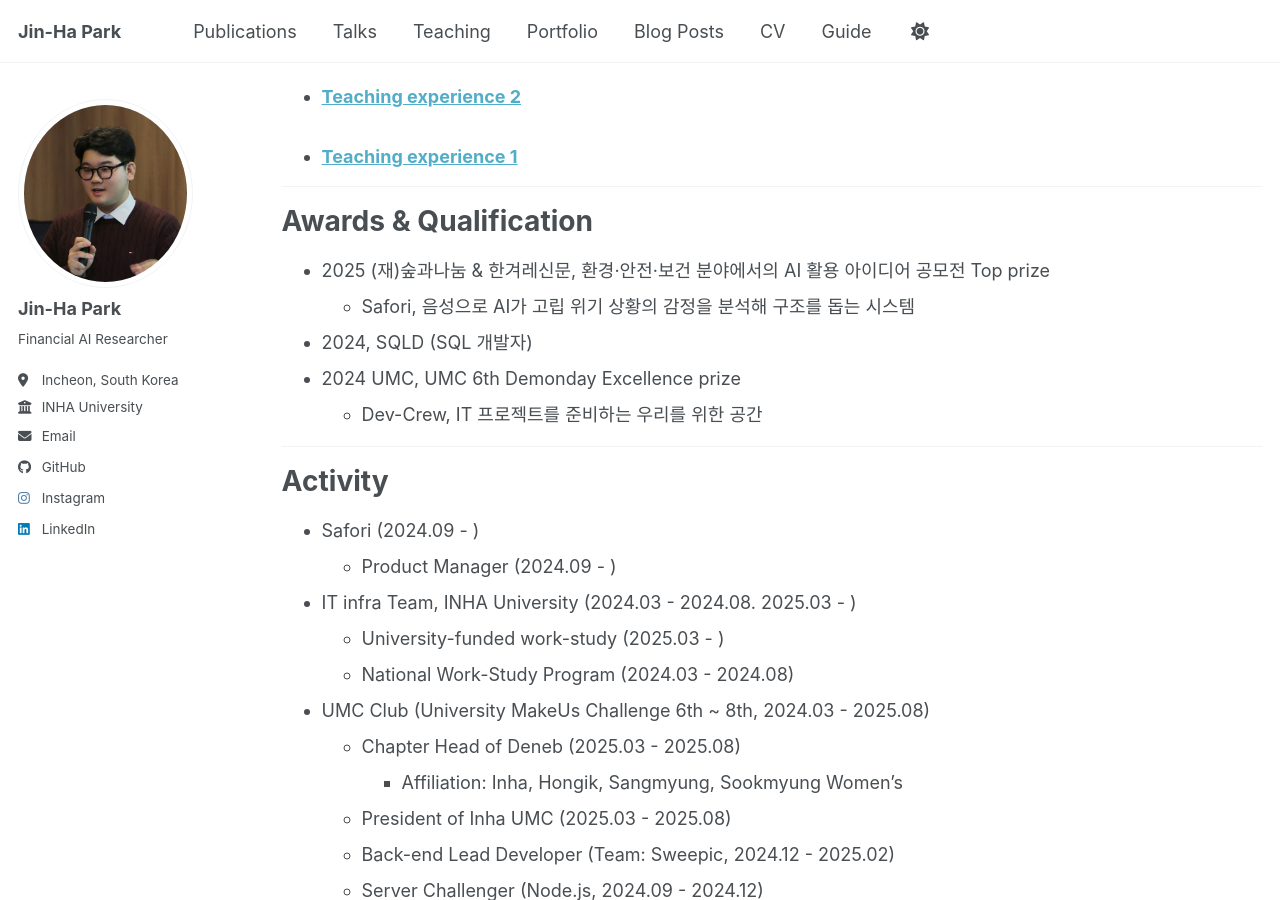
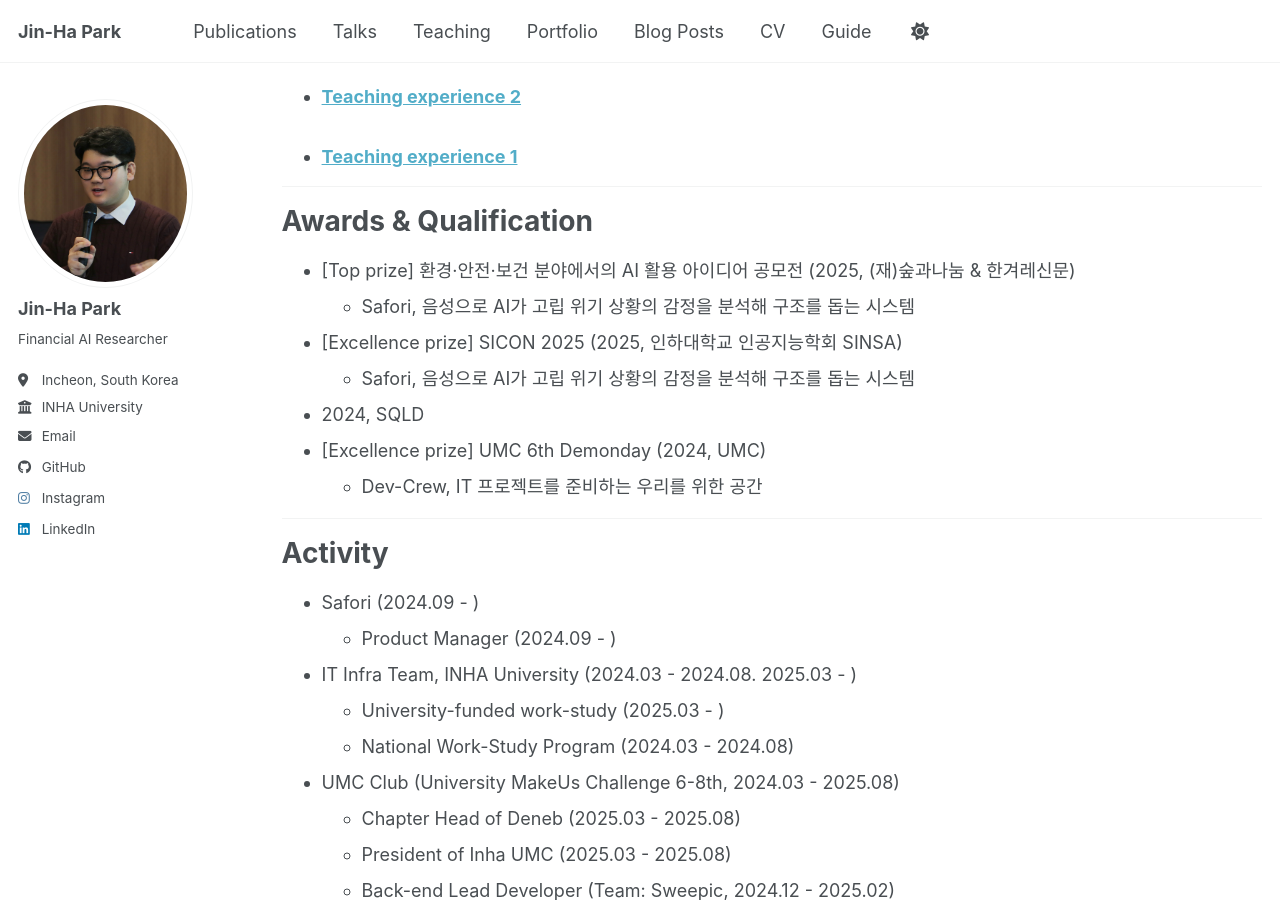
Before and after one commit to jjiinaaa/jjiinaaa.github.io, a Jekyll site: the page built from _pages/cv.md, in a window 1280 px wide and 900 px high, scrolled down 1725 px. Built offline with Jekyll 4.4.1, drawn with Linux system fonts in a browser that asks for light colours; a script bundle is joined from its source files by our own code; library files that are not in the unit come from our copies.

Commit message:
cv 파일 수정1

```diff
--- a/_pages/cv.md
+++ b/_pages/cv.md
@@ -72,11 +72,13 @@ redirect_from:
 ---
 
 # Awards & Qualification
-- <bold>2025 (재)숲과나눔 & 한겨레신문, 환경·안전·보건 분야에서의 AI 활용 아이디어 공모전 Top prize</bold>
-  - <bold>Safori, 음성으로 AI가 고립 위기 상황의 감정을 분석해 구조를 돕는 시스템</bold>
-- <bold>2024, SQLD (SQL 개발자)</bold>
-- <bold>2024 UMC, UMC 6th Demonday Excellence prize</bold>
-  - <bold>Dev-Crew, IT 프로젝트를 준비하는 우리를 위한 공간</bold>
+- [Top prize] 환경·안전·보건 분야에서의 AI 활용 아이디어 공모전 (2025, (재)숲과나눔 & 한겨레신문)
+  - Safori, 음성으로 AI가 고립 위기 상황의 감정을 분석해 구조를 돕는 시스템
+- [Excellence prize] SICON 2025 (2025, 인하대학교 인공지능학회 SINSA)
+  - Safori, 음성으로 AI가 고립 위기 상황의 감정을 분석해 구조를 돕는 시스템
+- 2024, SQLD
+- [Excellence prize] UMC 6th Demonday (2024, UMC)
+  - Dev-Crew, IT 프로젝트를 준비하는 우리를 위한 공간
 
 
 
@@ -86,13 +88,12 @@ redirect_from:
 - Safori (2024.09 - )
   - Product Manager (2024.09 - )
 
-- IT infra Team, INHA University (2024.03 - 2024.08. 2025.03 - )
+- IT Infra Team, INHA University (2024.03 - 2024.08. 2025.03 - )
   - University-funded work-study (2025.03 - )
   - National Work-Study Program (2024.03 - 2024.08)
 
-- UMC Club (University MakeUs Challenge 6th ~ 8th, 2024.03 - 2025.08)
+- UMC Club (University MakeUs Challenge 6-8th, 2024.03 - 2025.08)
   - Chapter Head of Deneb (2025.03 - 2025.08)
-    - Affiliation: Inha, Hongik, Sangmyung, Sookmyung Women's
   - President of Inha UMC (2025.03 - 2025.08)
   - Back-end Lead Developer (Team: Sweepic, 2024.12 - 2025.02)
   - Server Challenger (Node.js, 2024.09 - 2024.12)
```
